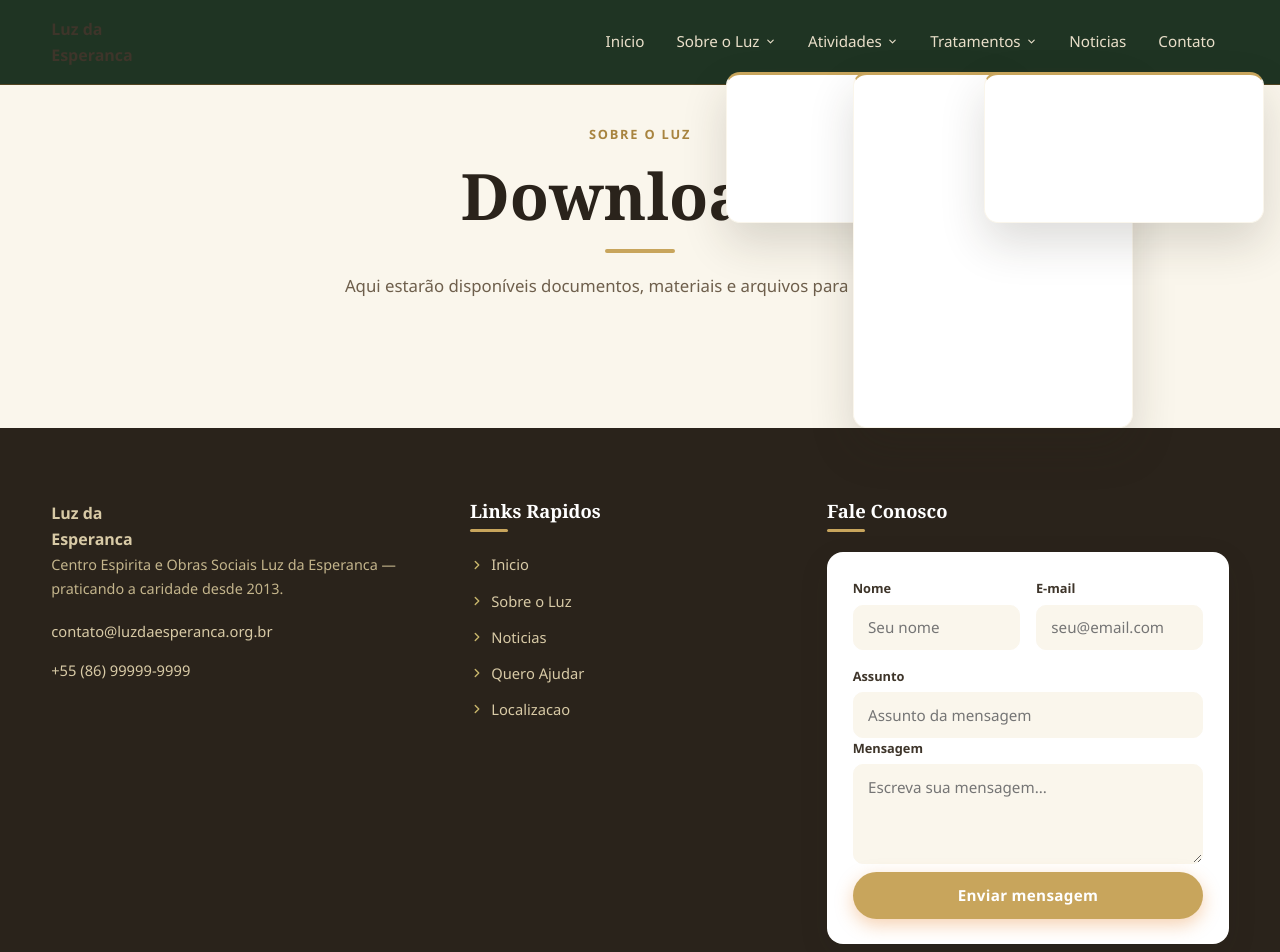
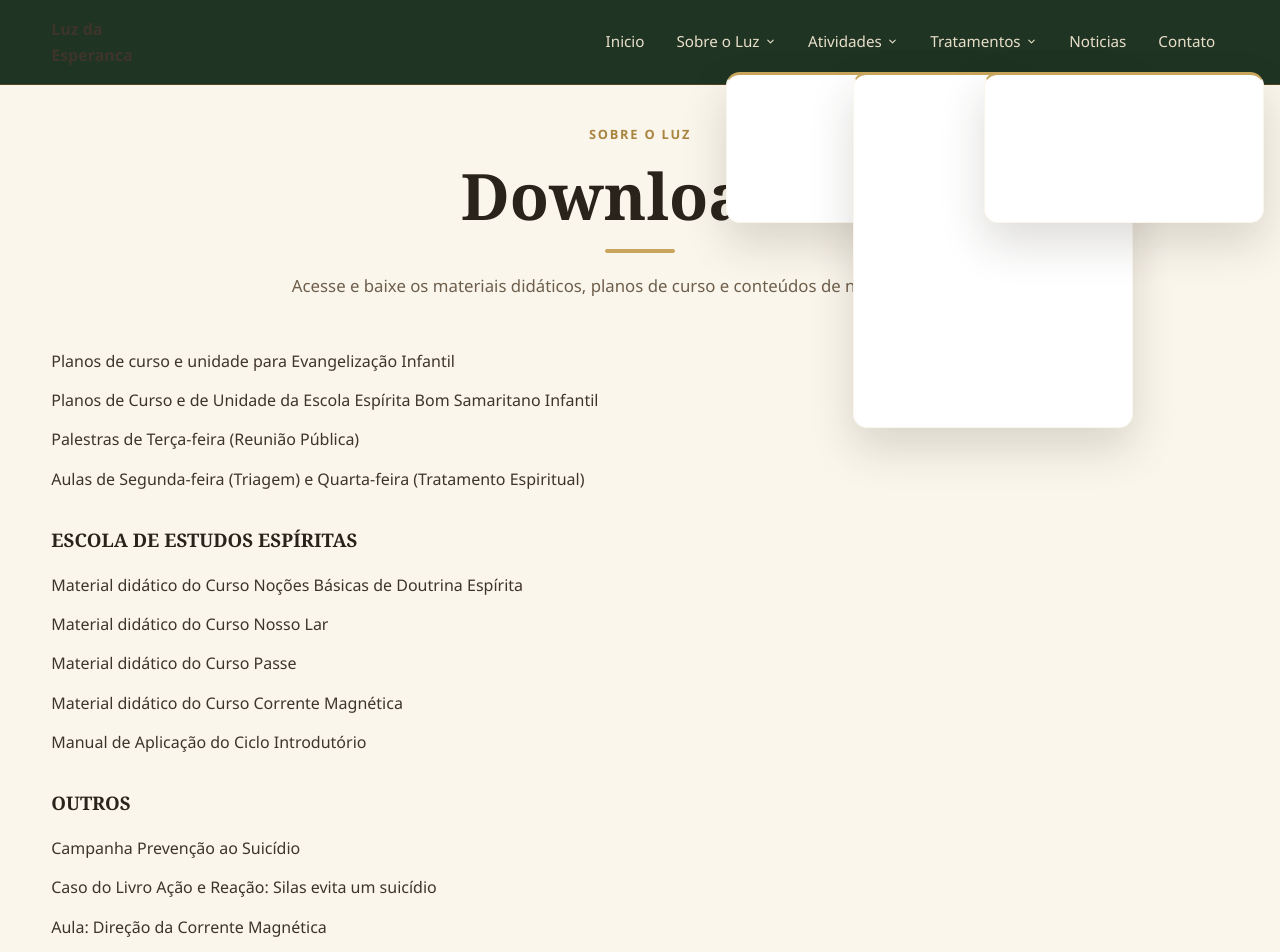
Before and after one commit to prgrmnd/luz-da-esperanca, a React (Vite) app: page /sobre/downloads in a window 1280 px wide. Shown: the top 952 px of the page. Built offline with nearby package versions, Linux system fonts and the light colour scheme.

Commit message:
Finaliza paginas de Programacao, Downloads e Campanhas

```diff
--- a/src/pages/AboutPage.jsx
+++ b/src/pages/AboutPage.jsx
@@ -1,83 +1,5 @@
 import PageIntro from './PageIntro';
 
 export default function AboutPage() {
-  return (
-    <main className="about-page">
-      <PageIntro
-        eyebrow="Sobre o Luz"
-        title="Conheça a nossa instituição"
-        description="Acompanhe nossa programação, campanhas ativas e acesse nossos materiais."
-      />
-
-      <section className="about-section">
-        <h2>PROGRAMAÇÃO</h2>
-
-        <div className="schedule-group">
-          <h3>SEGUNDA-FEIRA</h3>
-          <p>7:30h – Reforço de Luz</p>
-          <p>13:30h – Reforço de Luz</p>
-          <p>19:30h – Atendimento Fraterno (Triagem)</p>
-
-          <h3>TERÇA-FEIRA</h3>
-          <p>19:30h – Reunião Pública (Palestras)</p>
-
-          <h3>QUARTA-FEIRA</h3>
-          <p>7:30h – Reforço de Luz</p>
-          <p>13:30h – Reforço de Luz</p>
-          <p>19:30h – Tratamento Espiritual (Desobsessão)</p>
-
-          <h3>SEXTA-FEIRA</h3>
-          <p>7:30h – Reforço de Luz</p>
-          <p>13:30h – Reforço de Luz</p>
-
-          <h3>SÁBADO</h3>
-          <p>8:00h – Obras Sociais</p>
-          <p>Evangelização Infantil Sementinha de Luz</p>
-          <p>Mocidade Espírita Luiz Sérgio</p>
-          <p>Escola de Evangelização de Adultos</p>
-          <p>Sopa Fraterna Bezerra de Meneses</p>
-          <p>18:00h – Escola de Estudos Espírita</p>
-        </div>
-      </section>
-
-      <section className="about-section">
-        <h2>CAMPANHAS</h2>
-
-        <article className="campaign-card">
-          <h3>E A VIDA CONTINUA</h3>
-          <p>Ocorre sempre no <strong>dia 2 de Novembro</strong>, dia de Finados, com a participação de trabalhadores espíritas, distribuídos em várias comissões, com o objetivo de levar o consolo e o esclarecimento sobre a imortalidade da alma.</p>
-
-          <h4>Objetivos:</h4>
-          <ul>
-            <li>Divulgar a Doutrina Espírita nos cemitérios, levando o esclarecimento e o consolo aos que perderam entes queridos;</li>
-            <li>Esclarecer que após a desencarne, retornamos ao mundo espiritual;</li>
-            <li>Elucidar que a morte do corpo físico não representa a separação eterna;</li>
-            <li>Estimular a prece, como ação consoladora e terapêutica.</li>
-          </ul>
-        </article>
-      </section>
-
-      <section className="about-section">
-        <h2>DOWNLOADS</h2>
-
-        <div className="downloads-group">
-          <p>Planos de curso e unidade para Evangelização Infantil</p>
-          <p>Planos de Curso e de Unidade da Escola Espírita Bom Samaritano Infantil</p>
-          <p>Palestras de Terça-feira (Reunião Pública)</p>
-          <p>Aulas de Segunda-feira (Triagem) e Quarta-feira (Tratamento Espiritual)</p>
-
-          <h3>ESCOLA DE ESTUDOS ESPÍRITAS</h3>
-          <p>Material didático do Curso Noções Básicas de Doutrina Espírita</p>
-          <p>Material didático do Curso Nosso Lar</p>
-          <p>Material didático do Curso Passe</p>
-          <p>Material didático do Curso Corrente Magnética</p>
-          <p>Manual de Aplicação do Ciclo Introdutório</p>
-
-          <h3>OUTROS</h3>
-          <p>Campanha Prevenção ao Suicídio</p>
-          <p>Caso do Livro Ação e Reação: Silas evita um suicídio</p>
-        </div>
-      </section>
-    </main>
-  );
+  return <PageIntro eyebrow="Sobre o Luz" title="Conheça a nossa história" description="Esta página será o espaço para a história, a missão e os valores da instituição." />;
 }
--- a/src/pages/subpages/DownloadsPage.jsx
+++ b/src/pages/subpages/DownloadsPage.jsx
@@ -1,2 +1,56 @@
 import Subpage from '../Subpage';
-export default function DownloadsPage() { return <Subpage eyebrow="Sobre o Luz" title="Downloads" description="Aqui estarão disponíveis documentos, materiais e arquivos para download." />; }
+
+export default function DownloadsPage() {
+  return (
+    <Subpage
+      eyebrow="Sobre o Luz"
+      title="Downloads"
+      description="Acesse e baixe os materiais didáticos, planos de curso e conteúdos de nossas atividades."
+    >
+      <div className="downloads-content" style={{ display: 'flex', flexDirection: 'column', gap: '0.8rem' }}>
+        <a href="http://www.ocentroespirita.com/centroespirita/download-aulas-crianca.php" target="_blank" rel="noreferrer">
+          Planos de curso e unidade para Evangelização Infantil
+        </a>
+        <a href="http://www.ocentroespirita.com/centroespirita/download-bsi.php" target="_blank" rel="noreferrer">
+          Planos de Curso e de Unidade da Escola Espírita Bom Samaritano Infantil
+        </a>
+        <a href="http://www.ocentroespirita.com/centroespirita/palestras.php" target="_blank" rel="noreferrer">
+          Palestras de Terça-feira (Reunião Pública)
+        </a>
+        <a href="http://www.ocentroespirita.com/centroespirita/downloadAulas.php" target="_blank" rel="noreferrer">
+          Aulas de Segunda-feira (Triagem) e Quarta-feira (Tratamento Espiritual)
+        </a>
+
+        <h3 style={{ marginTop: '1.5rem', marginBottom: '0.5rem' }}>ESCOLA DE ESTUDOS ESPÍRITAS</h3>
+
+        <a href="http://www.ocentroespirita.com/centroespirita/downloadNBDE.php" target="_blank" rel="noreferrer">
+          Material didático do Curso Noções Básicas de Doutrina Espírita
+        </a>
+        <a href="http://www.ocentroespirita.com/centroespirita/download-nosso-lar.php" target="_blank" rel="noreferrer">
+          Material didático do Curso Nosso Lar
+        </a>
+        <a href="http://www.ocentroespirita.com/centroespirita/download-passe.php" target="_blank" rel="noreferrer">
+          Material didático do Curso Passe
+        </a>
+        <a href="http://www.ocentroespirita.com/centroespirita/download-corrente-magnetica.php" target="_blank" rel="noreferrer">
+          Material didático do Curso Corrente Magnética
+        </a>
+        <a href="http://www.ocentroespirita.com/centroespirita/showFile.php?file=download/manual-aplicacao-ciclo-introdutorio.pdf" target="_blank" rel="noreferrer">
+          Manual de Aplicação do Ciclo Introdutório
+        </a>
+
+        <h3 style={{ marginTop: '1.5rem', marginBottom: '0.5rem' }}>OUTROS</h3>
+
+        <a href="http://www.ocentroespirita.com/centroespirita/showFile.php?file=CAMPANHA_PREVENCAO_SUICIDIO" target="_blank" rel="noreferrer">
+          Campanha Prevenção ao Suicídio
+        </a>
+        <a href="http://www.ocentroespirita.com/centroespirita/showFile.php?file=CASO_LIVRO_ACAO_REACAO-SILAS_EVITA_SUICIDIO" target="_blank" rel="noreferrer">
+          Caso do Livro Ação e Reação: Silas evita um suicídio
+        </a>
+        <a href="http://www.ocentroespirita.com/centroespirita/showFile.php?file=DIRECAO_CORRENTE_MAGNETICA" target="_blank" rel="noreferrer">
+          Aula: Direção da Corrente Magnética
+        </a>
+      </div>
+    </Subpage>
+  );
+}
```
